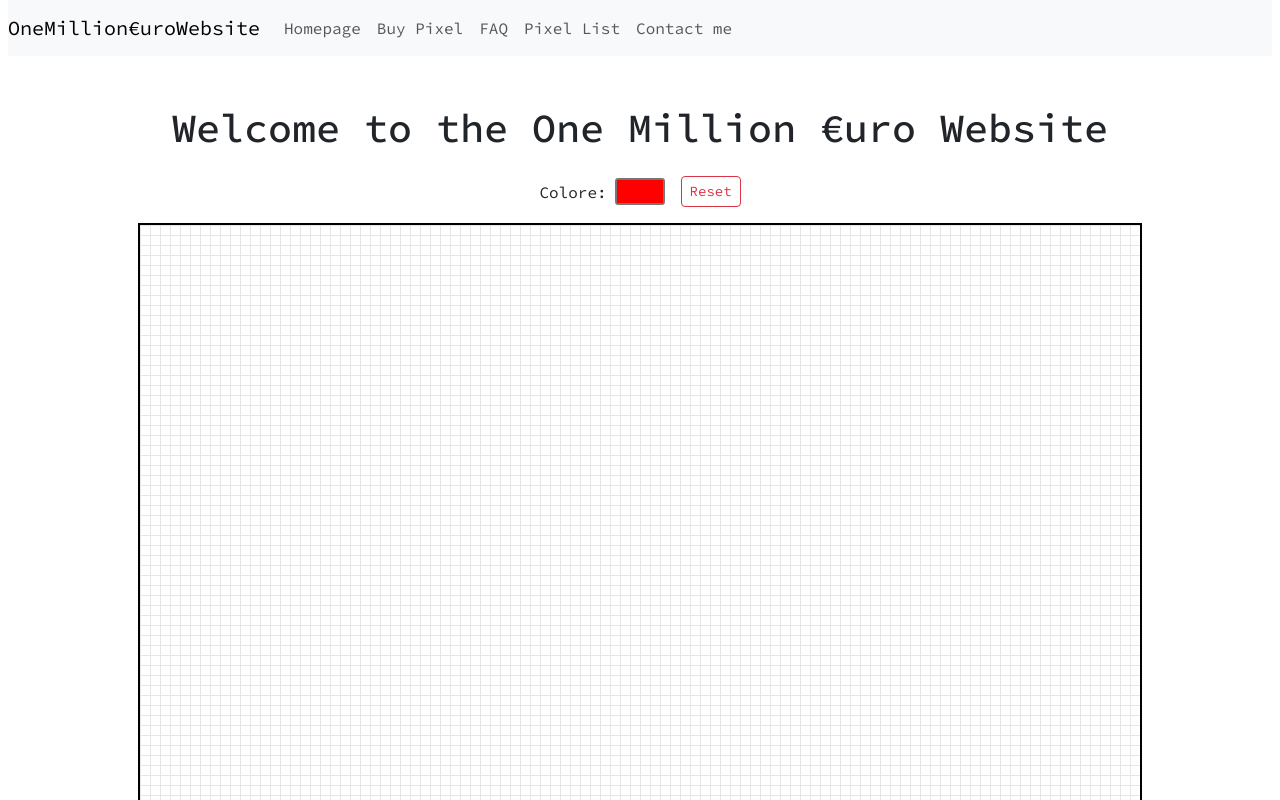
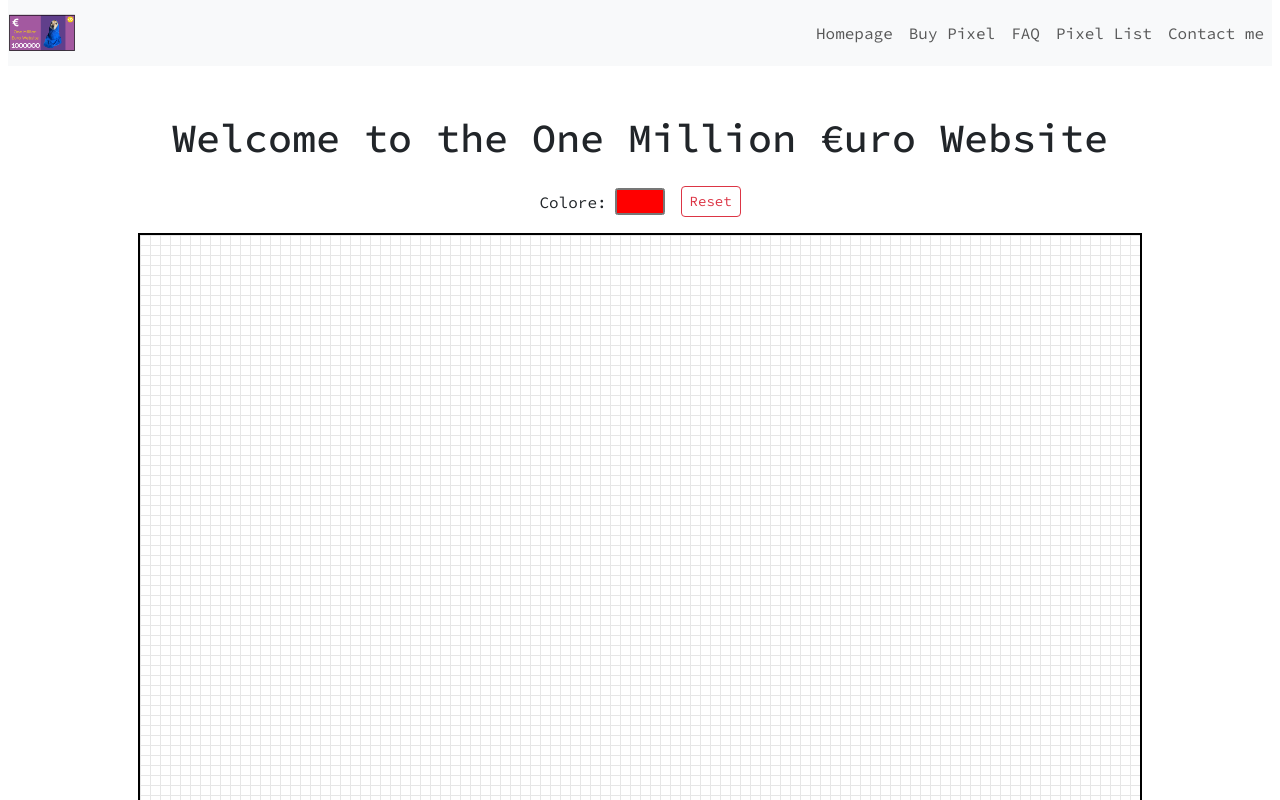
Before and after one commit to Johnnyfromtheblock4/million-euro-website, a React (Vite) app: page / in a window 1280 px wide. Shown: the top 800 px of the page. Built offline with nearby package versions, Linux system fonts and the light colour scheme.

Commit message:
[UPD] Header fix

```diff
--- a/components/Header.jsx
+++ b/components/Header.jsx
@@ -5,42 +5,54 @@ const Header = () => {
     <>
       {/* Top Header */}
       <nav className="navbar navbar-expand-lg navbar-light bg-light mx-2">
-        <a className="navbar-brand" href="#">
-          OneMillion€uroWebsite
-        </a>
+        {/* Logo → Homepage */}
+        <Link className="navbar-brand d-flex align-items-center" to="/">
+          <img
+            src="/logo.png"
+            alt="One Million Euro Website Logo"
+            height="40"
+            className="d-inline-block align-top"
+          />
+        </Link>
+
         <button
           className="navbar-toggler"
           type="button"
-          data-toggle="collapse"
-          data-target="#navbarNavDropdown"
+          data-bs-toggle="collapse"
+          data-bs-target="#navbarNavDropdown"
           aria-controls="navbarNavDropdown"
           aria-expanded="false"
           aria-label="Toggle navigation"
         >
           <span className="navbar-toggler-icon"></span>
         </button>
+
         <div className="collapse navbar-collapse" id="navbarNavDropdown">
-          <ul className="navbar-nav">
-            <li className="nav-item active">
+          <ul className="navbar-nav ms-auto">
+            <li className="nav-item">
               <Link className="nav-link" to="/">
                 Homepage
               </Link>
             </li>
+
             <li className="nav-item">
               <Link className="nav-link" to="/buy">
                 Buy Pixel
               </Link>
             </li>
+
             <li className="nav-item">
               <Link className="nav-link" to="/faq">
                 FAQ
               </Link>
             </li>
+
             <li className="nav-item">
               <Link className="nav-link" to="/pixels">
                 Pixel List
               </Link>
             </li>
+
             <li className="nav-item">
               <Link className="nav-link" to="/contact">
                 Contact me
```
